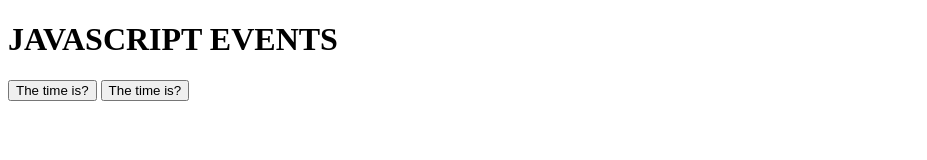
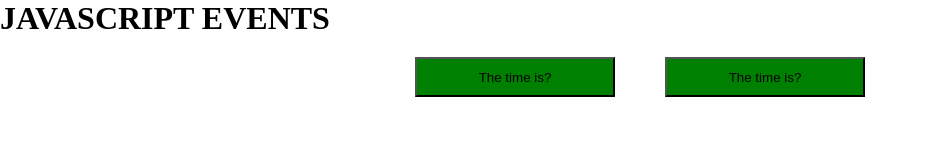
Before and after one commit to Sesughter01/vthCohort2, a plain HTML site: page class_twelve/index.html in a window 1280 px wide. Shown: the whole page, without its empty margins (0-927 px from the left). Drawn offline with Linux system fonts and the light colour scheme.

Commit message:
ghsgsjud

```diff
--- /dev/null
+++ b/class_twelve/index.css
@@ -0,0 +1,26 @@
+*{
+    padding: 0%;
+    margin: 0%;
+    box-sizing: border-box;
+}
+
+
+
+
+button{
+
+    background-color: green;
+    width: 200px;
+    height: 40px;
+    margin-top: 20px;
+
+
+
+ }
+
+ .boto{
+    display: flex;
+    justify-content: center;
+    gap: 50px;
+
+ }
--- a/class_twelve/index.html
+++ b/class_twelve/index.html
@@ -4,6 +4,7 @@
     <meta charset="UTF-8">
     <meta name="viewport" content="width=device-width, initial-scale=1.0">
     <title>Class Twelve | Home</title>
+    <link rel="stylesheet" href="index.css">
 
 
 
@@ -12,6 +13,10 @@
     </style>
 </head>
 <body>
+
+    <div class="main">
+
+
 
             <h1>JAVASCRIPT EVENTS</h1>
 
@@ -26,12 +31,18 @@
                 <elementName event='javascript do something'>
             -->
 
+            <div class="boto">
                 <button onclick="displayDate()"> The time is?</button>
                 <button onclick="displayDate()"> The time is?</button>
+            </div>
+
+
 
             <p id="text"></p>
 
             <script src="index.js"></script>
+    </div>
+
 
 </body>
 </html>
--- a/class_twelve/index.js
+++ b/class_twelve/index.js
@@ -13,3 +13,14 @@ btn.addEventListener("click", () => {
   const rndCol = `rgb(${random(255)}, ${random(255)}, ${random(255)})`;
   document.body.style.backgroundColor = rndCol;
 });
+
+
+const commt = null
+
+if (commit){
+  console.log("true")
+}
+
+ else{
+  console.log("false")
+}
```
Lines whose indentation alone changed are shown as unchanged.
